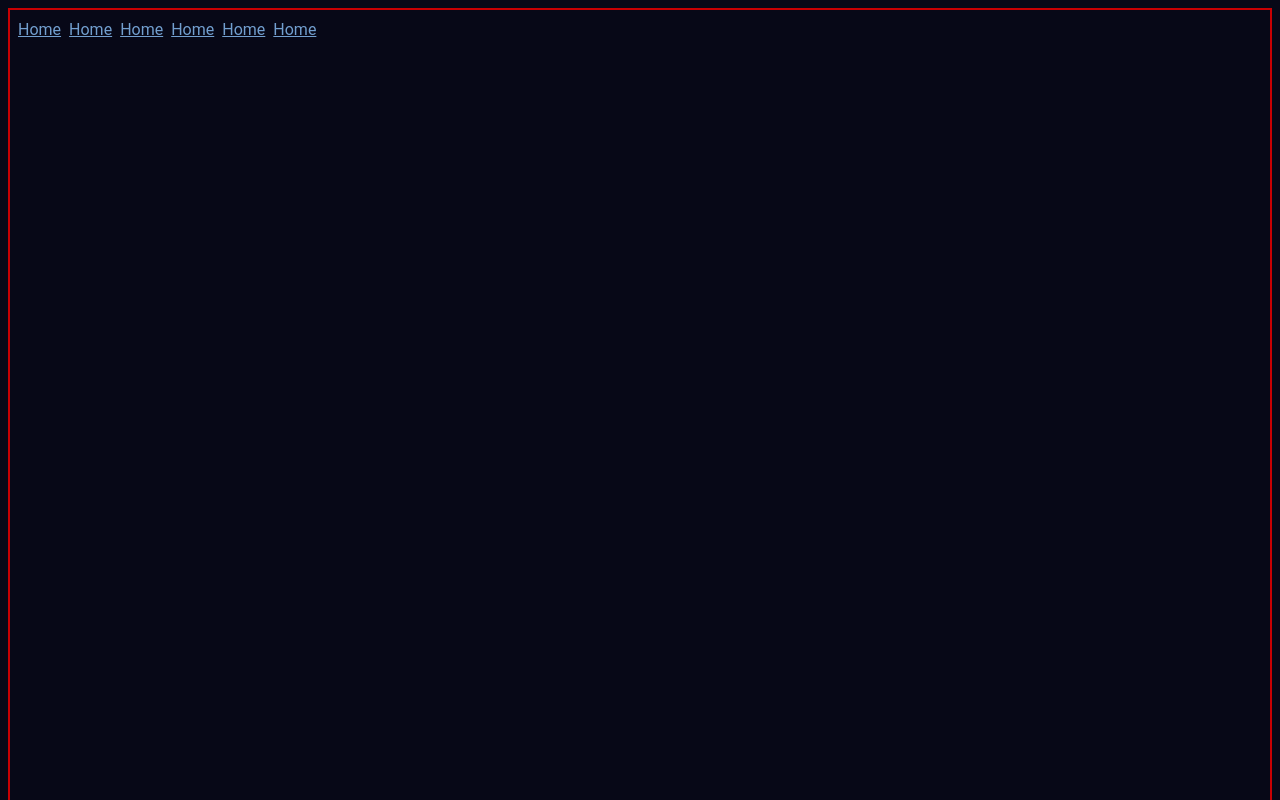
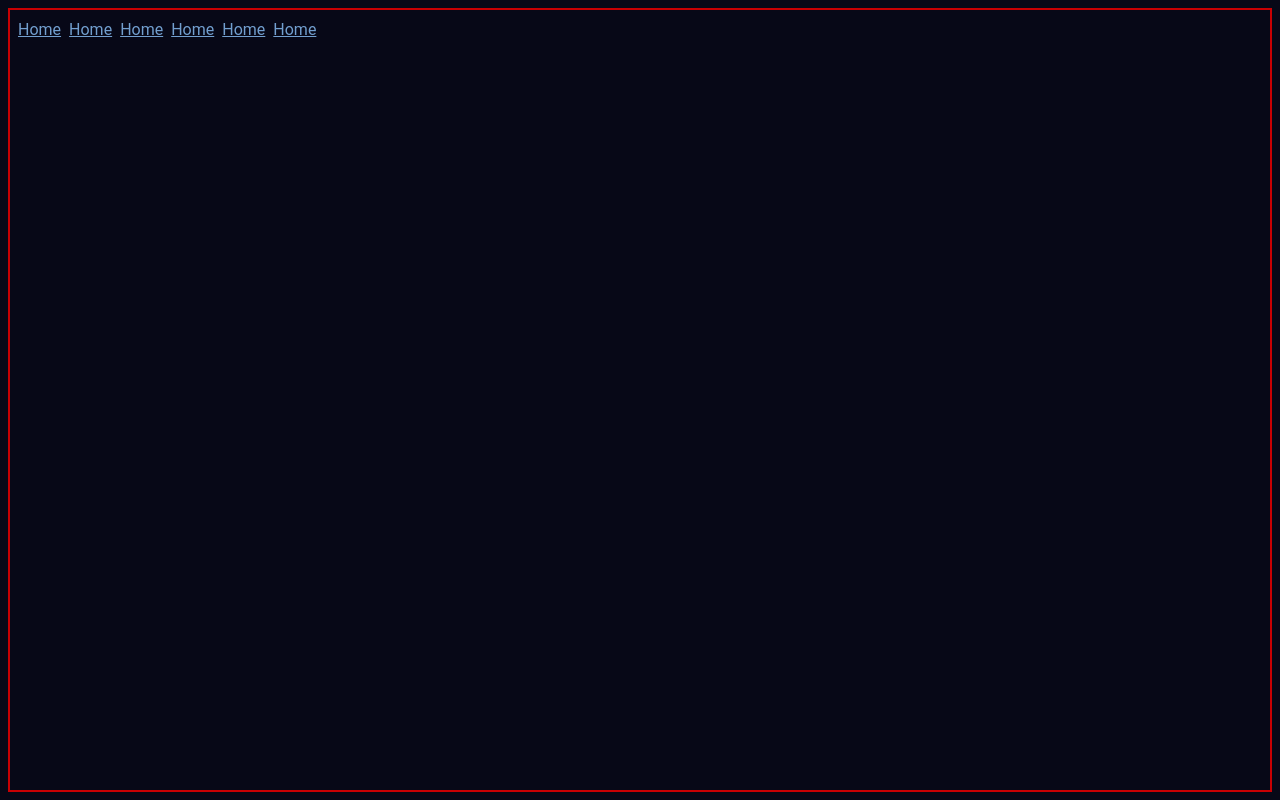
Before and after one commit to Unrasend/unrsnd, an Angular app: page / in a window 1280 px wide. Shown: the top 800 px of the page. Built offline with nearby package versions, Linux system fonts and the light colour scheme.

Commit message:
fix: page height

```diff
--- a/src/styles.scss
+++ b/src/styles.scss
@@ -6,7 +6,6 @@
 
 html, body {
   @apply h-full;
-  height: 3000px;
 }
 
 html {
```
